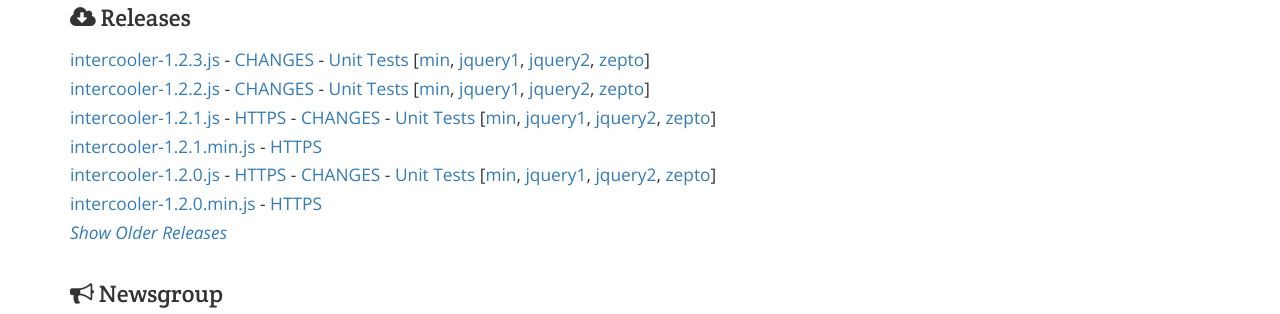
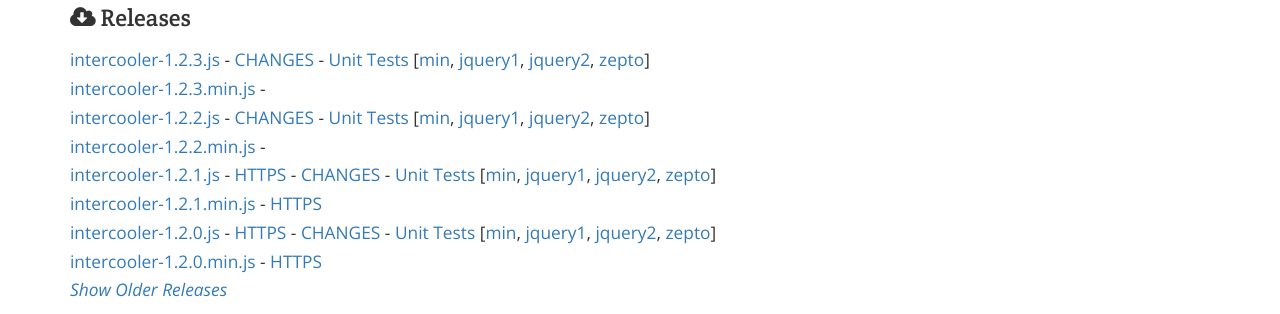
Before and after one commit to intercoolerjs/intercoolerjs.github.io, a plain HTML site: page download.html in a window 1280 px wide. Shown: the part 133-447 px from the top of the page. Drawn offline with nearby package versions, Linux system fonts and the light colour scheme.

Commit message:
Update download page

```diff
--- a/download.html
+++ b/download.html
@@ -129,6 +129,9 @@
           <a href="/release/zepto_unit-tests-1.2.3.html?hidepassed">zepto</a>]
         </li>
         <li>
+          <a href="http://cdn.intercoolerjs.org/intercooler-1.2.3.min.js">intercooler-1.2.3.min.js</a> -
+        </li>
+        <li>
           <a href="/release/intercooler-1.2.2.js">intercooler-1.2.2.js</a> -
           <a href="/release/CHANGES.html#1_2_2">CHANGES</a> -
           <a href="/release/unit-tests-1.2.2.html?hidepassed">Unit Tests</a>
@@ -136,6 +139,9 @@
           <a href="/release/jquery1_unit-tests-1.2.2.html?hidepassed">jquery1</a>,
           <a href="/release/jquery2_unit-tests-1.2.2.html?hidepassed">jquery2</a>,
           <a href="/release/zepto_unit-tests-1.2.2.html?hidepassed">zepto</a>]
+        </li>
+        <li>
+          <a href="http://cdn.intercoolerjs.org/intercooler-1.2.2.min.js">intercooler-1.2.2.min.js</a> -
         </li>
         <li>
           <a href="http://cdn.intercoolerjs.org/intercooler-1.2.1.js">intercooler-1.2.1.js</a> -
```
